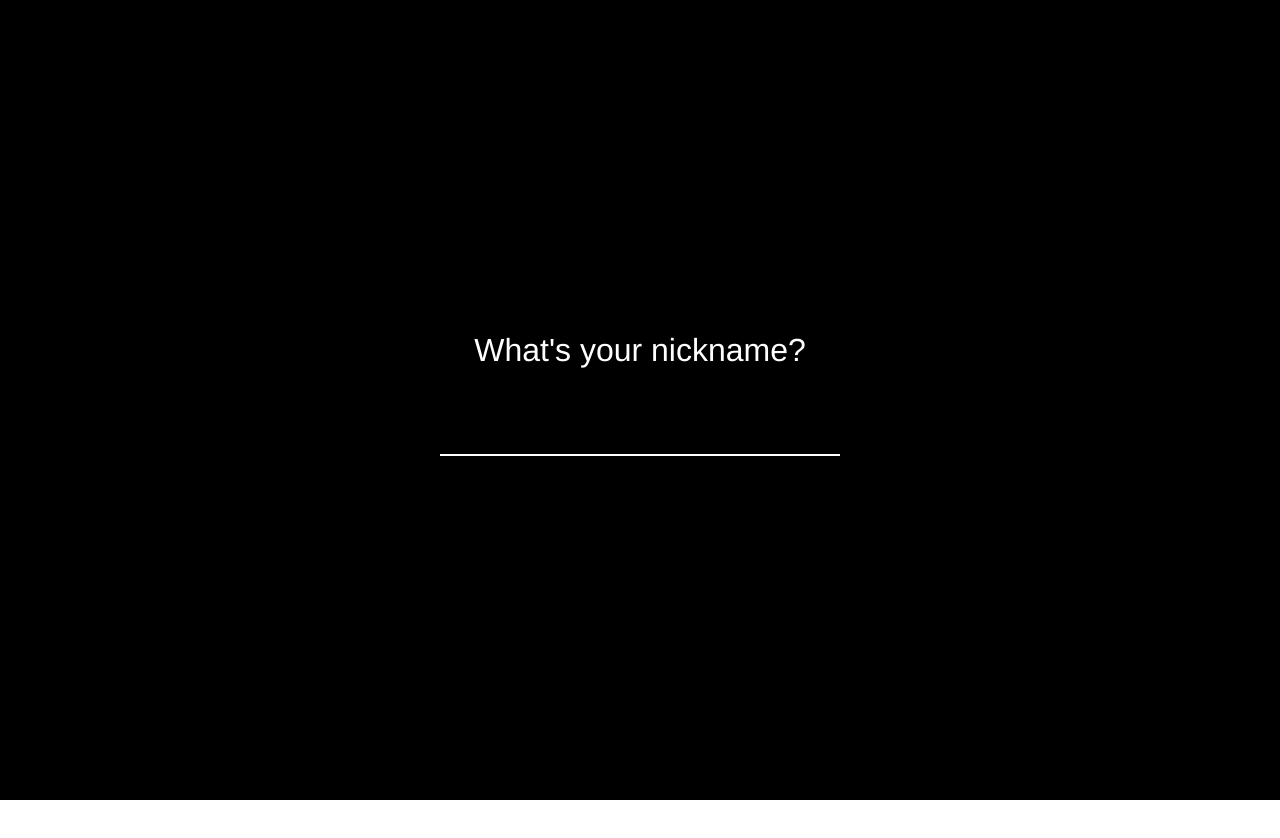
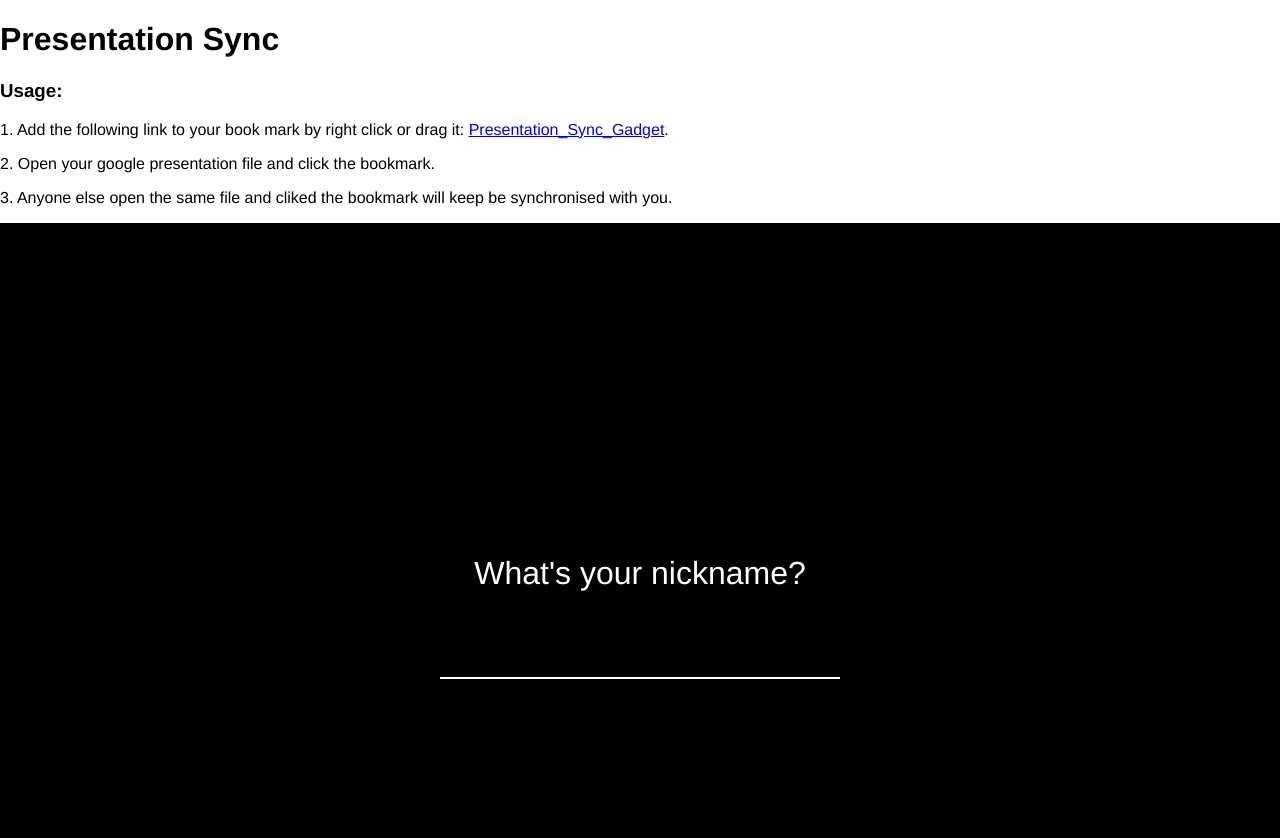
Before and after one commit to oeway/presentation-sync, a website: page public/index.html in a window 1280 px wide. Before the commit the page ends 800 px from the top, so only its background shows below. Drawn offline with nearby package versions, Linux system fonts and the light colour scheme; no server answers.

Commit message:
add note for index

```diff
--- a/public/index.html
+++ b/public/index.html
@@ -2,21 +2,32 @@
 <html lang="en">
 <head>
   <meta charset="UTF-8">
-  <title>Socket.IO Chat Example</title>
+  <title>Presentation Sync by Will</title>
   <link rel="stylesheet" href="style.css">
 </head>
 <body>
   <ul class="pages">
+   <li class="note_bar">
+      <div class="form">
+        <h1 class="title"> Presentation Sync </h1>
+        <h3 class="title">Usage:</h3>
+        <p>1. Add the following link to your book mark by right click or drag it: <a class="usernameInput" maxlength="14" href="javascript:(function(){var socket_script = document.createElement('script');socket_script.src = 'https://presentation-sync.herokuapp.com/socket.io/socket.io.js';(document.head||document.documentElement).insertBefore(socket_script);})();">Presentation_Sync_Gadget</a>.</p>
+
+        <p>2. Open your google presentation file and click the bookmark.</p>
+        <p>3. Anyone else open the same file and cliked the bookmark will keep be synchronised with you.</p>
+      </div>
+
+    </li>
     <li class="chat page">
       <div class="chatArea">
         <ul class="messages"></ul>
       </div>
-      <input class="inputMessage" placeholder="Type here..."/>
+      <input class="inputMessage" placeholder="Type here...">
     </li>
     <li class="login page">
       <div class="form">
         <h3 class="title">What's your nickname?</h3>
-        <input class="usernameInput" type="text" maxlength="14" />
+        <input class="usernameInput" type="text" maxlength="14">
       </div>
     </li>
   </ul>
```
